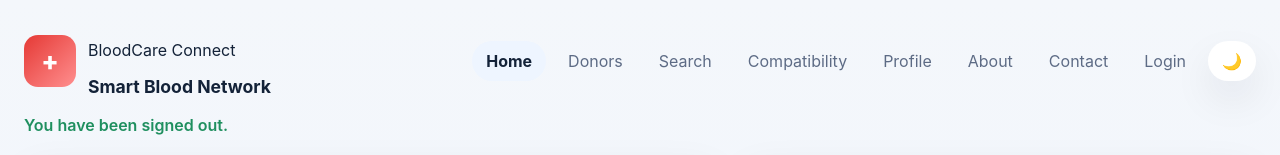
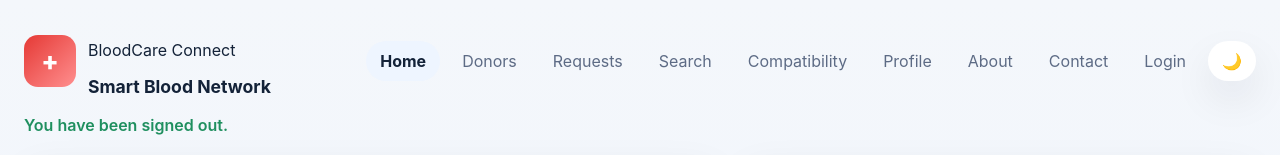
Before and after one commit to PRAVINRAJOFFICIAL/BLOOD-DONOR-WEBSITE, a plain HTML site: page index.html in a window 1280 px wide. Shown: the top 155 px of the page. Drawn offline with nearby package versions, Linux system fonts and the light colour scheme; no server answers.

Commit message:
Update index.html

```diff
--- a/index.html
+++ b/index.html
@@ -21,7 +21,7 @@
         <nav class="nav-menu">
           <button class="nav-btn active" data-section="home">Home</button>
           <button class="nav-btn" data-section="donors">Donors</button>
-
+        <button class="nav-btn" data-section="requests">Requests</button>
           <button class="nav-btn" data-section="search">Search</button>
           <button class="nav-btn" data-section="compatibility">Compatibility</button>
           <button class="nav-btn" data-section="profile">Profile</button>
@@ -206,7 +206,7 @@
           <div id="donorList" class="table-wrap"></div>
         </section>
 
-        <section id="Emergency requests" class="section">
+        <section id="requests" class="section">
           <div class="section-header">
             <div>
               <p class="eyebrow">Blood Requests</p>
```
